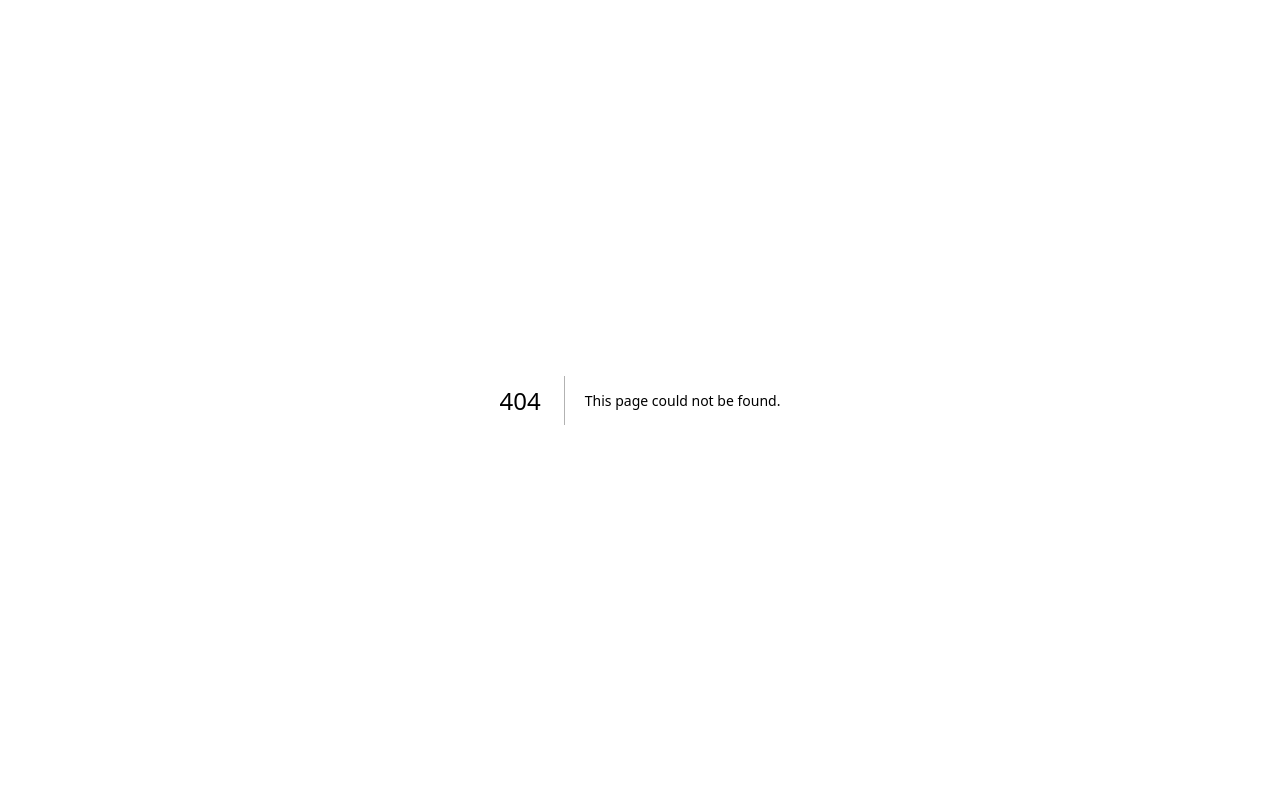
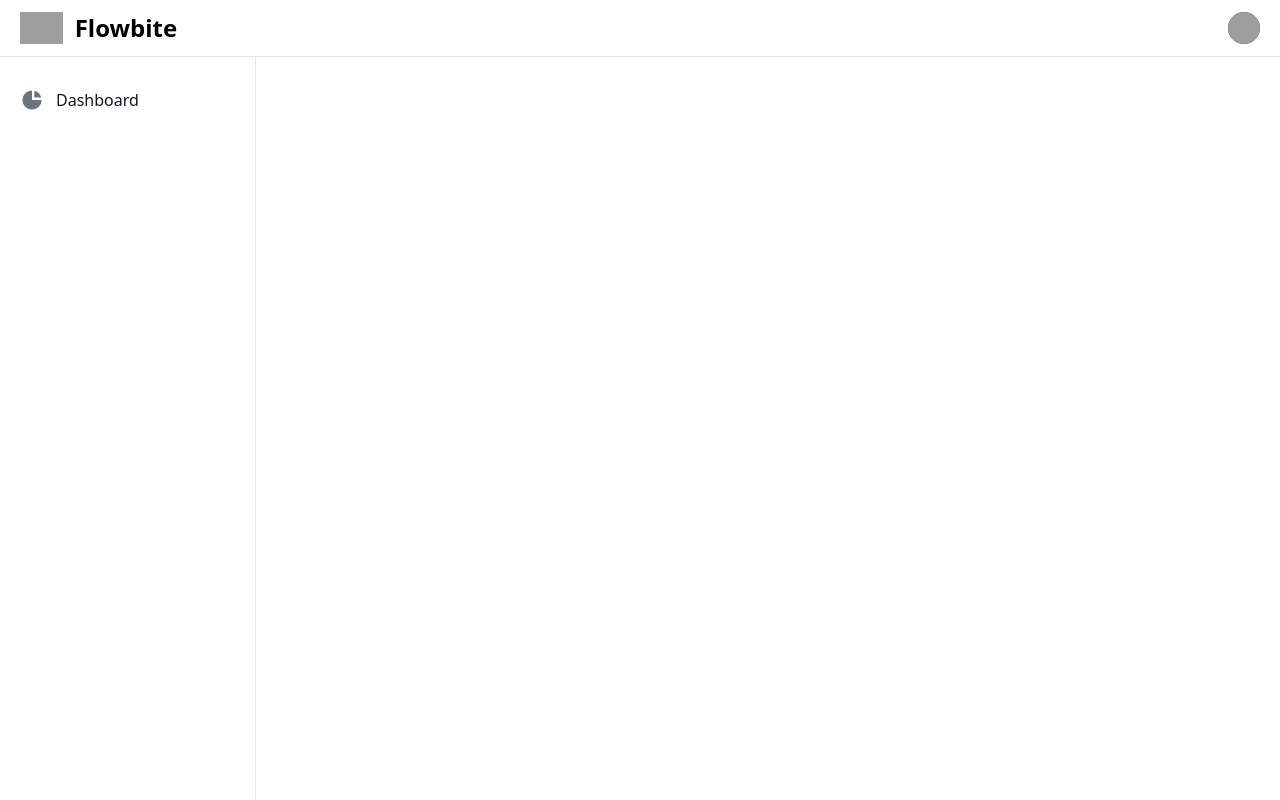
Before and after one commit to Devang2553/StartUp-Sahay-Task, a Next.js app in the folder startup-sahay/: page /DashBoard in a window 1280 px wide. Before the commit this address had no page. Built offline with nearby package versions, Linux system fonts and the light colour scheme; grey boxes are pictures that could not be loaded.

Commit message:
dashboard

```diff
--- a/startup-sahay/package.json
+++ b/startup-sahay/package.json
@@ -9,6 +9,8 @@
     "lint": "next lint"
   },
   "dependencies": {
+    "@headlessui/react": "^1.7.13",
+    "@heroicons/react": "^2.0.16",
     "eslint": "8.35.0",
     "eslint-config-next": "13.2.3",
     "next": "13.2.3",
--- /dev/null
+++ b/startup-sahay/src/pages/DashBoard.js
@@ -0,0 +1,137 @@
+import { Fragment } from 'react'
+import { Disclosure, Menu, Transition } from '@headlessui/react'
+import { Bars3Icon, BellIcon, XMarkIcon } from '@heroicons/react/24/outline'
+import Profile from '../../public/avatar.jpg'
+
+function classNames(...classes) {
+  return classes.filter(Boolean).join(' ')
+}
+
+
+const DashBoard = () => {
+  return (
+    <div>
+      <nav className="fixed top-0 z-50 w-full bg-white border-b border-gray-200 dark:bg-gray-800 dark:border-gray-700">
+        <div className="px-3 py-3 lg:px-5 lg:pl-3">
+          <div className="flex items-center justify-between">
+            <div className="flex items-center justify-start">
+              <button data-drawer-target="logo-sidebar" data-drawer-toggle="logo-sidebar" aria-controls="logo-sidebar" type="button" className="inline-flex items-center p-2 text-sm text-gray-500 rounded-lg md:hidden hover:bg-gray-100 focus:outline-none focus:ring-2 focus:ring-gray-200 dark:text-gray-400 dark:hover:bg-gray-700 dark:focus:ring-gray-600">
+                <span className="sr-only">Open sidebar</span>
+                <svg className="w-6 h-6" aria-hidden="true" fill="currentColor" viewBox="0 0 20 20" xmlns="http://www.w3.org/2000/svg">
+                  <path clipRule="evenodd" fillRule="evenodd" d="M2 4.75A.75.75 0 012.75 4h14.5a.75.75 0 010 1.5H2.75A.75.75 0 012 4.75zm0 10.5a.75.75 0 01.75-.75h7.5a.75.75 0 010 1.5h-7.5a.75.75 0 01-.75-.75zM2 10a.75.75 0 01.75-.75h14.5a.75.75 0 010 1.5H2.75A.75.75 0 012 10z" />
+                </svg>
+              </button>
+              <a href="https://flowbite.com" className="flex ml-2 md:mr-24">
+                <img src="https://flowbite.com/docs/images/logo.svg" className="h-8 mr-3" alt="FlowBite Logo" />
+                <span className="self-center text-xl font-semibold sm:text-2xl whitespace-nowrap dark:text-white">Flowbite</span>
+              </a>
+            </div>
+            <div className="flex items-center">
+              <div className="flex items-center ml-3">
+              <Menu as="div" className="relative ml-3">
+                <div>
+                  <Menu.Button className="flex rounded-full bg-gray-800 text-sm focus:outline-none focus:ring-2 focus:ring-white focus:ring-offset-2 focus:ring-offset-gray-800">
+                    <span className="sr-only">Open user menu</span>
+                    <img
+                      className="h-8 w-8 rounded-full"
+                      src="https://images.unsplash.com/photo-1472099645785-5658abf4ff4e?ixlib=rb-1.2.1&ixid=eyJhcHBfaWQiOjEyMDd9&auto=format&fit=facearea&facepad=2&w=256&h=256&q=80"
+                      alt=""
+                    />
+                  </Menu.Button>
+                </div>
+                <Transition
+                  as={Fragment}
+                  enter="transition ease-out duration-100"
+                  enterFrom="transform opacity-0 scale-95"
+                  enterTo="transform opacity-100 scale-100"
+                  leave="transition ease-in duration-75"
+                  leaveFrom="transform opacity-100 scale-100"
+                  leaveTo="transform opacity-0 scale-95"
+                >
+                  <Menu.Items className="absolute right-0 z-10 mt-2 w-48 origin-top-right rounded-md bg-white py-1 shadow-lg ring-1 ring-black ring-opacity-5 focus:outline-none">
+                    <Menu.Item>
+                      {({ active }) => (
+                        <a
+                          href="#"
+                          className={classNames(active ? 'bg-gray-100' : '', 'block px-4 py-2 text-sm text-gray-700')}
+                        >
+                          Your Profile
+                        </a>
+                      )}
+                    </Menu.Item>
+                    <Menu.Item>
+                      {({ active }) => (
+                        <a
+                          href="#"
+                          className={classNames (active ? 'bg-gray-100' : '', 'block px-4 py-2 text-sm text-gray-700')}
+                        >
+                          Settings
+                        </a>
+                      )}
+                    </Menu.Item>
+                    <Menu.Item>
+                      {({ active }) => (
+                        <a
+                          href="#"
+                          className={classNames(active ? 'bg-gray-100' : '', 'block px-4 py-2 text-sm text-gray-700')}
+                        >
+                          Sign out
+                        </a>
+                      )}
+                    </Menu.Item>
+                  </Menu.Items>
+                </Transition>
+              </Menu>
+                <div className="z-50 hidden my-4 text-base list-none bg-white divide-y divide-gray-100 rounded shadow dark:bg-gray-700 dark:divide-gray-600" id="dropdown-user">
+                  <div className="px-4 py-3" role="none">
+                    <p className="text-sm text-gray-900 dark:text-white" role="none">
+                      Neil Sims
+                    </p>
+                    <p className="text-sm font-medium text-gray-900 truncate dark:text-gray-300" role="none">
+                      neil.sims@flowbite.com
+                    </p>
+                  </div>
+                  <ul className="py-1" role="none">
+                    <li>
+                      <a href="#" className="block px-4 py-2 text-sm text-gray-700 hover:bg-gray-100 dark:text-gray-300 dark:hover:bg-gray-600 dark:hover:text-white" role="menuitem">Dashboard</a>
+                    </li>
+                    <li>
+                      <a href="#" className="block px-4 py-2 text-sm text-gray-700 hover:bg-gray-100 dark:text-gray-300 dark:hover:bg-gray-600 dark:hover:text-white" role="menuitem">Settings</a>
+                    </li>
+                    <li>
+                      <a href="#" className="block px-4 py-2 text-sm text-gray-700 hover:bg-gray-100 dark:text-gray-300 dark:hover:bg-gray-600 dark:hover:text-white" role="menuitem">Earnings</a>
+                    </li>
+                    <li>
+                      <a href="#" className="block px-4 py-2 text-sm text-gray-700 hover:bg-gray-100 dark:text-gray-300 dark:hover:bg-gray-600 dark:hover:text-white" role="menuitem">Sign out</a>
+                    </li>
+                  </ul>
+                </div>
+              </div>
+            </div>
+          </div>
+        </div>
+      </nav>
+      <aside id="logo-sidebar" className="fixed top-0 left-0 z-40 w-64 h-screen pt-20 transition-transform -translate-x-full bg-white border-r border-gray-200 sm:translate-x-0 dark:bg-gray-800 dark:border-gray-700" aria-label="Sidebar">
+        <div className="h-full px-3 pb-4 overflow-y-auto bg-white dark:bg-gray-800">
+          <ul className="space-y-2">
+            <li>
+              <a href="#" className="flex items-center p-2 text-base font-normal text-gray-900 rounded-lg dark:text-white hover:bg-gray-100 dark:hover:bg-gray-700">
+                <svg aria-hidden="true" className="w-6 h-6 text-gray-500 transition duration-75 dark:text-gray-400 group-hover:text-gray-900 dark:group-hover:text-white" fill="currentColor" viewBox="0 0 20 20" xmlns="http://www.w3.org/2000/svg"><path d="M2 10a8 8 0 018-8v8h8a8 8 0 11-16 0z" /><path d="M12 2.252A8.014 8.014 0 0117.748 8H12V2.252z" /></svg>
+                <span className="ml-3">Dashboard</span>
+              </a>
+            </li>
+
+
+
+
+
+
+          </ul>
+        </div>
+      </aside>
+
+    </div>
+  );
+}
+
+export default DashBoard
```
Also changed, not shown: startup-sahay/public/avatar.jpg (added), 1 other file (tests, documents, lock files or other folders).
